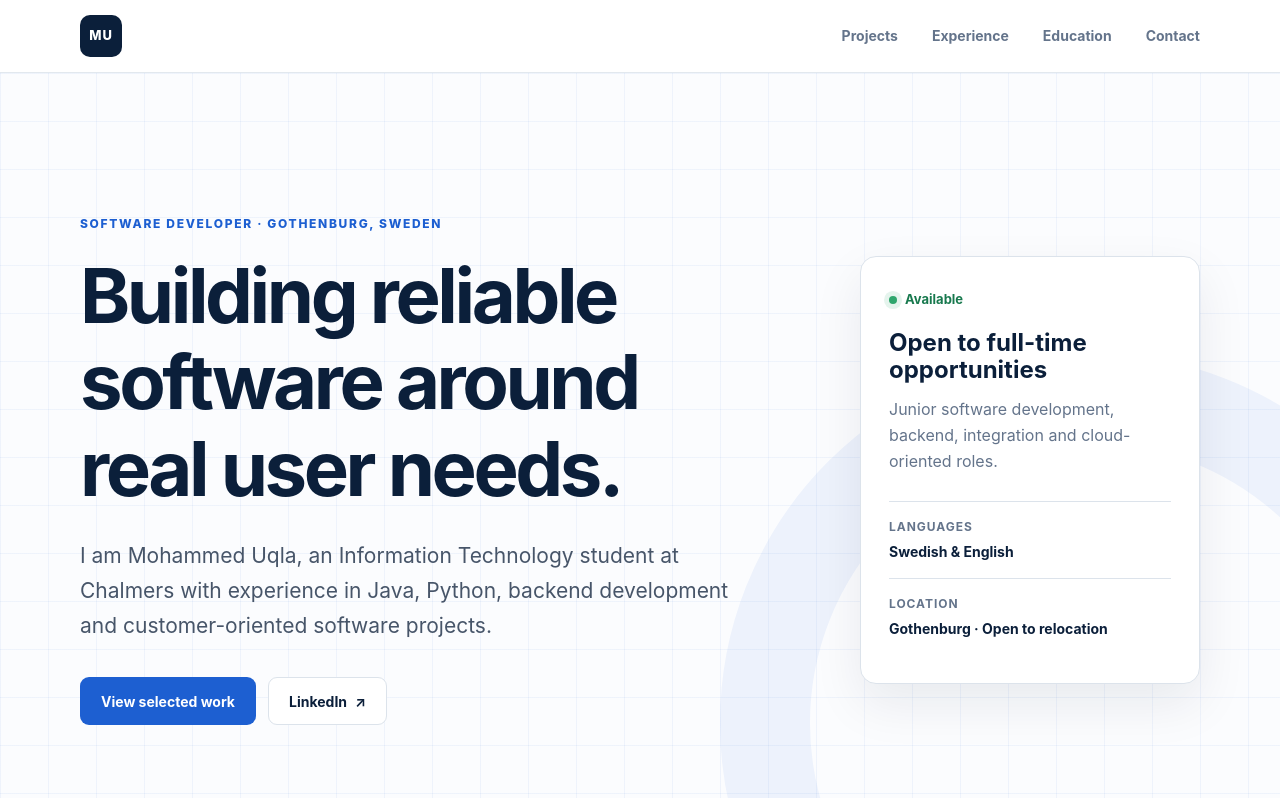
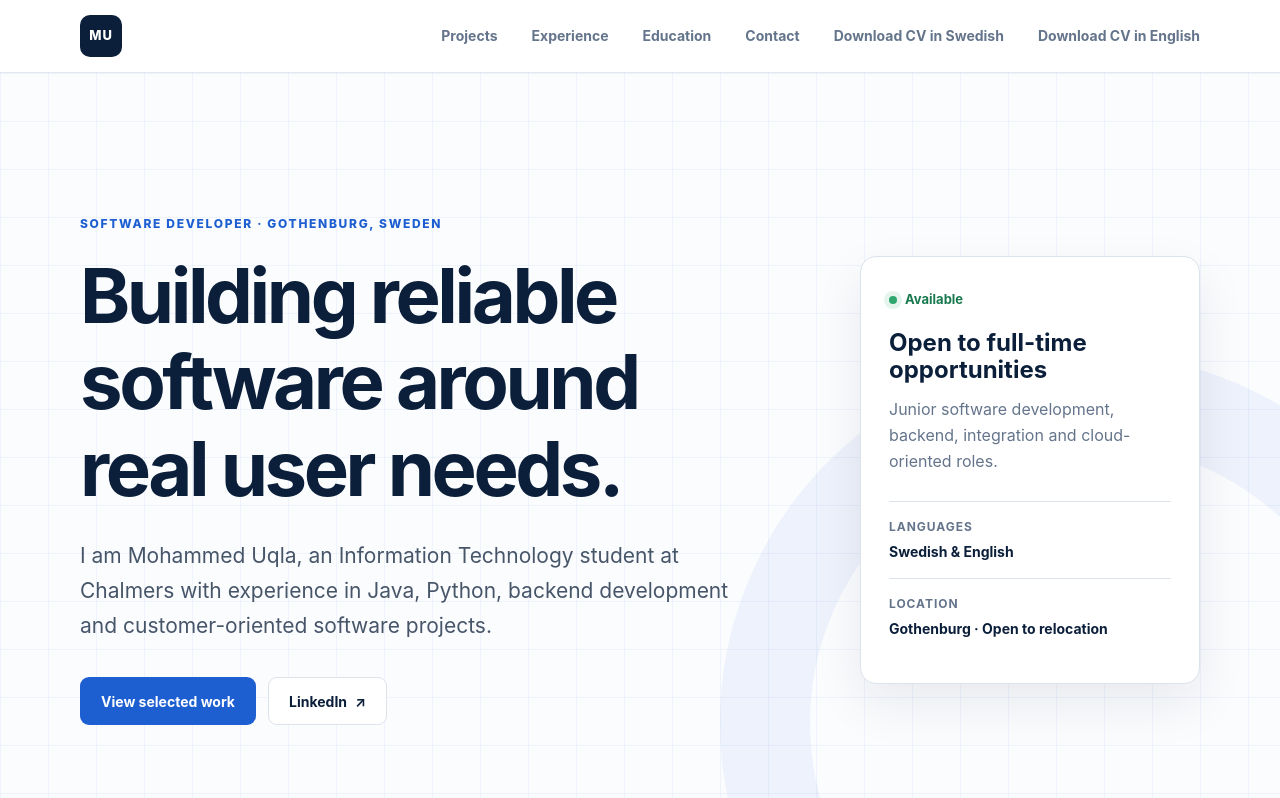
Before and after one commit to Mouqla/portfolio, a plain HTML site: page index.html in a window 1280 px wide. Shown: the top 798 px of the page. Drawn offline with Linux system fonts and the light colour scheme.

Commit message:
added CV

```diff
--- a/index.html
+++ b/index.html
@@ -22,6 +22,8 @@
           <a href="#experience">Experience</a>
           <a href="#education">Education</a>
           <a href="#contact">Contact</a>
+          <a href="./assets/Mohammed_Uqla_CV_Portfolio_SV.pdf" download>Download CV in Swedish</a>
+          <a href="./assets/Mohammed_Uqla_CV_Portfolio_EN.pdf" download>Download CV in English</a>
         </nav>
       </div>
     </header>
```
Also changed, not shown: 2 other files.
